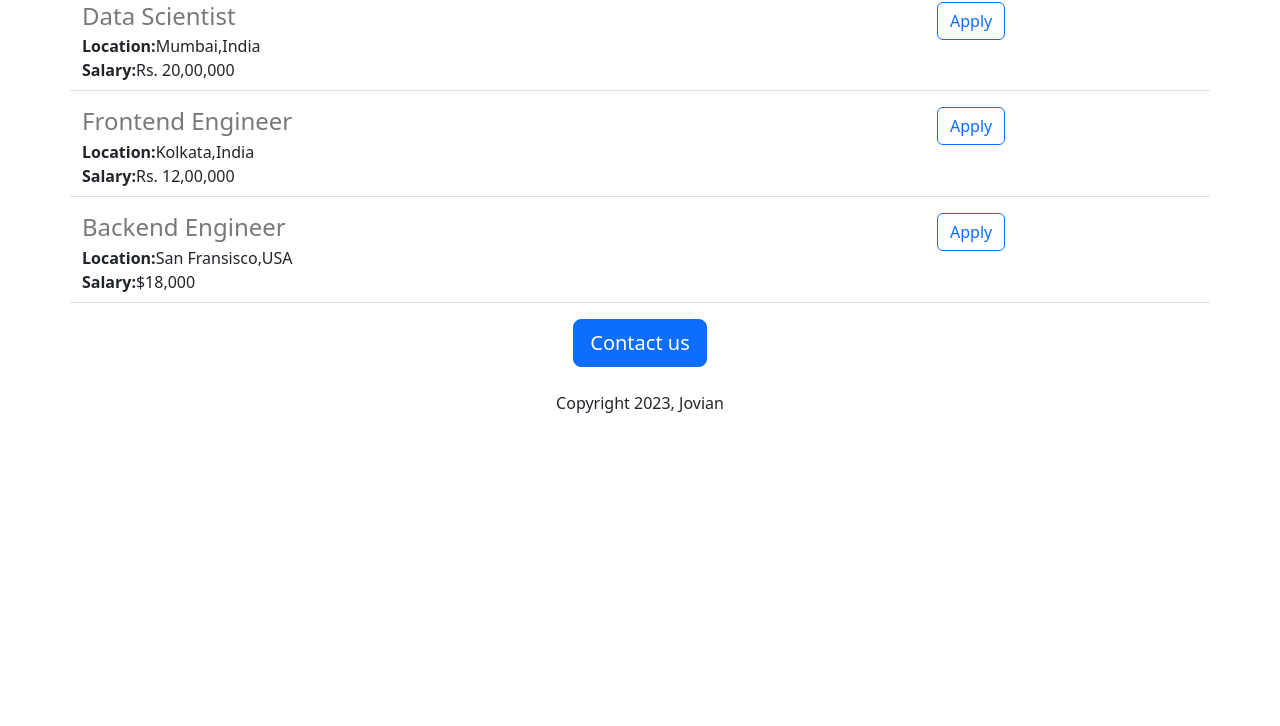
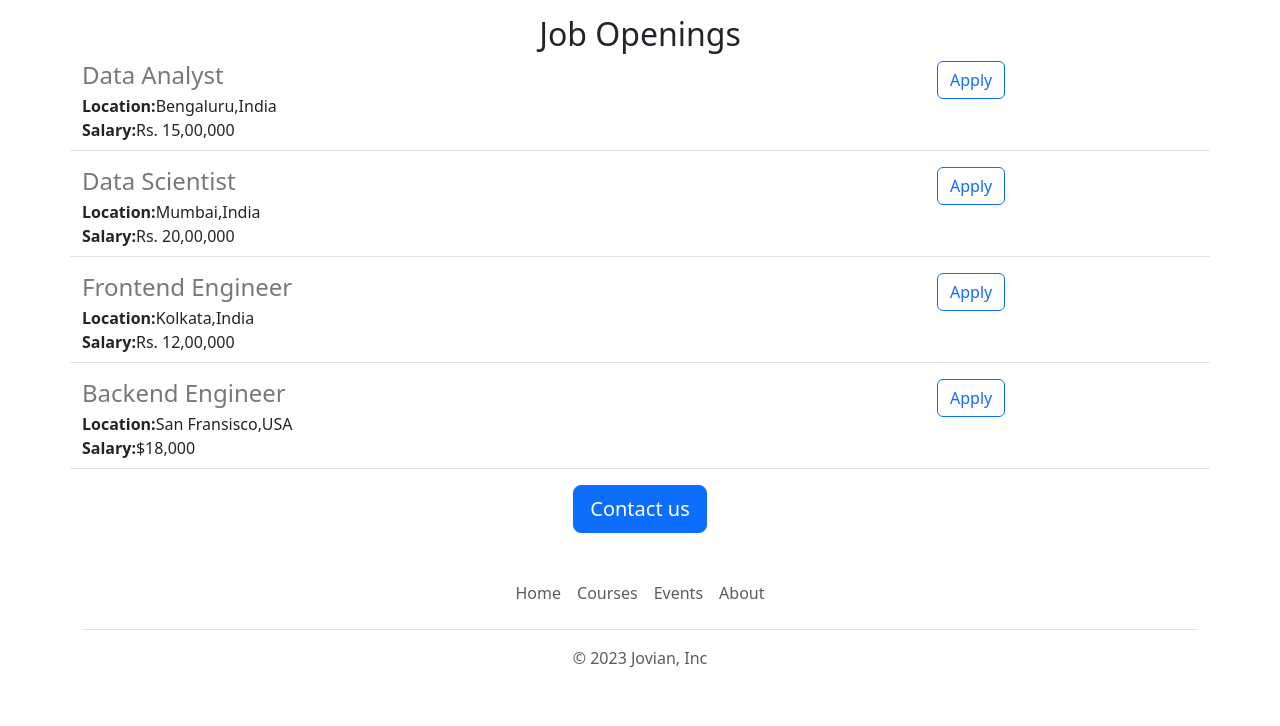
Before and after one commit to VidhulaaT/Jovian-career-webpage-flask, a Flask app: page / in a window 1280 px wide. Shown: the part 805-1531 px from the top of the page. Before the commit the page ends 1218 px from the top, so only its background shows below. Run offline with Flask 2, Linux system fonts and the light colour scheme.

Commit message:
functional and aesthetic development

```diff
--- /dev/null
+++ b/templates/footer.html
@@ -0,0 +1,11 @@
+<div class="container">
+  <footer class="py-3 my-4">
+    <ul class="nav justify-content-center border-bottom pb-3 mb-3">
+      <li class="nav-item"><a href="https://jovian-career-webpage-flask.vidhulaat.repl.co/" class="nav-link px-2 text-muted">Home</a></li>
+      <li class="nav-item"><a href="https://jovian-career-webpage-flask.vidhulaat.repl.co//learn" class="nav-link px-2 text-muted">Courses</a></li>
+      <li class="nav-item"><a href="https://jovian-career-webpage-flask.vidhulaat.repl.co//events" class="nav-link px-2 text-muted">Events</a></li>
+      <li class="nav-item"><a href="https://jovian-career-webpage-flask.vidhulaat.repl.co/" class="nav-link px-2 text-muted">About</a></li>
+    </ul>
+    <p class="text-center text-muted">&copy; 2023 Jovian, Inc</p>
+  </footer>
+</div>
--- a/templates/home.html
+++ b/templates/home.html
@@ -10,26 +10,34 @@
       height: 360px;
       width:100%;
       object-fit: cover;
+      margin-bottom: 8px;
       }
     </style>
     </head>
     <body>
+      {% include 'nav.html' %}
       <div class="container">
+        <img class="img-fluid" id="banner" src="https://media.istockphoto.com/id/506351726/photo/recruiter-advertising-for-job-vacancies-searching-candidates-to-hire.jpg?s=612x612&w=0&k=20&c=JNtjXENGX7igzXRDCaifzEcRox2FCUPzF0hptTK3dRw=">
       <h1 class="text-center mt-2 mb-4">{{company_name}}Careers</h1>
-      <img class="img-fluid" id="banner" src="https://media.istockphoto.com/id/506351726/photo/recruiter-advertising-for-job-vacancies-searching-candidates-to-hire.jpg?s=612x612&w=0&k=20&c=JNtjXENGX7igzXRDCaifzEcRox2FCUPzF0hptTK3dRw=">
-      <h2 class="text-center mt-2 mb-4 ">About Jovian</h2>
+        <div class="row"  style="margin-bottom:16px;">
+          <div class="col-md-6">
       <p class="lead">Lorem ipsum dolor sit amet, consectetur adipiscing elit, sed do eiusmod tempor incididunt ut labore et dolore magna aliqua. Ut enim ad minim veniam, quis nostrud exercitation ullamco laboris nisi ut aliquip ex ea commodo consequat. Duis aute irure dolor in reprehenderit in voluptate velit esse cillum dolore eu fugiat nulla pariatur. Excepteur sint occaecat cupidatat non proident, sunt in culpa qui officia deserunt mollit anim id est laborum.</p>
+          </div>
+          <div class="d-none d-md-block col-md-6">
+          <img src="https://media.istockphoto.com/id/625741228/photo/exchanging-ideas-in-the-boardroom.jpg?b=1&s=170667a&w=0&k=20&c=14RICIFKjJL2nqdJMwNDUKQGpmz4NqoPvBtXQmBOqwo=" style="height:300px; object-fit:cover; width:100%; border-radius: 4px;">
+          </div>
+        </div>
       <h2 class="text-center mt-2">Job Openings</h2>
-      <p>
+      <div>
         {% for job in jobs %}
          {% include 'jobitem.html'%}
         {% endfor %}
-      </p>
+      </div>
         <div class="text-center">
-      <button class="btn btn-primary btn-lg">Contact us</button>
-          <p class="mt-4">Copyright 2023, Jovian</p>
+      <a href=" mailto:hello@jovian.ai?subject=Question%20about%20job%20openings&body=My%20Name%3A%20%3Cmy%20name%3E%0D%0AMy%20Question%3A%20%3Cmy%20question%3E" type='button' class="btn btn-primary btn-lg">Contact us</a>
         </div>
     </div>
+      {% include 'footer.html' %}
     </body>
 
 </html>
--- a/templates/jobitem.html
+++ b/templates/jobitem.html
@@ -11,6 +11,6 @@
           {% endif %}
    </div>
    <div class="col-3">
-   <button type="button" class="btn btn-outline-primary">Apply</button>
+   <a href="mailto:hello@jovian.ai?subject=Application%20for%20{{job['title']}}&body=My%20name%3A%20%3Cmy%20name%3E%0D%0AMy%20resume%20link%3A%20%3Cresume%20link%3E%0D%0AMy%20LinkedIn%20link%3A%20%3Clinkedin%20link%3E" type="button" class="btn btn-outline-primary float-right align-middle">Apply</a>
    </div>
       </div>
--- /dev/null
+++ b/templates/nav.html
@@ -0,0 +1,9 @@
+<nav class="navbar shadow-sm fixed-top bg-white">
+  <div class="container-fluid">
+    <a class="navbar-brand" href="#">
+      <img src="https://getbootstrap.com/docs/5.3/assets/brand/bootstrap-logo.svg" alt="Logo" width="30" height="24" class="d-inline-block align-text-top">
+      Jovian
+    </a>
+  </div>
+</nav>
+<div style="height:56px;"></div>
```
